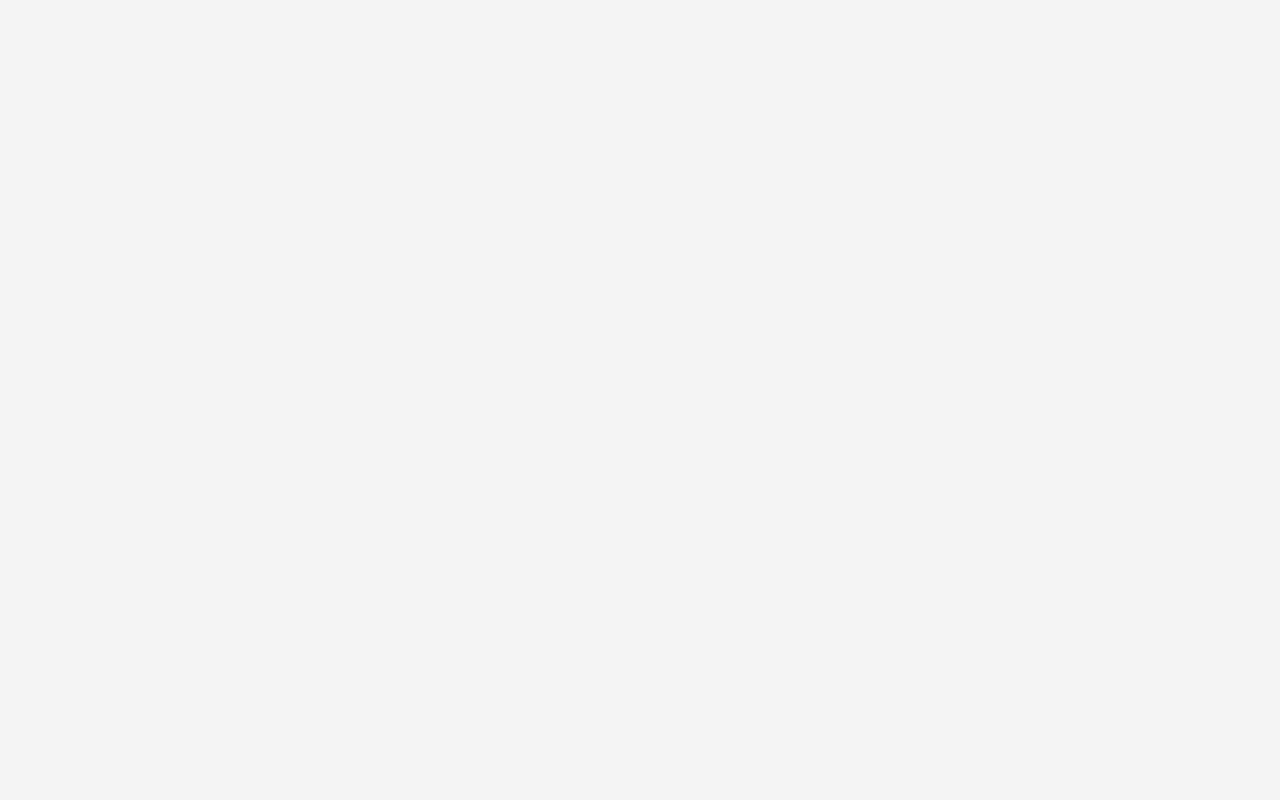
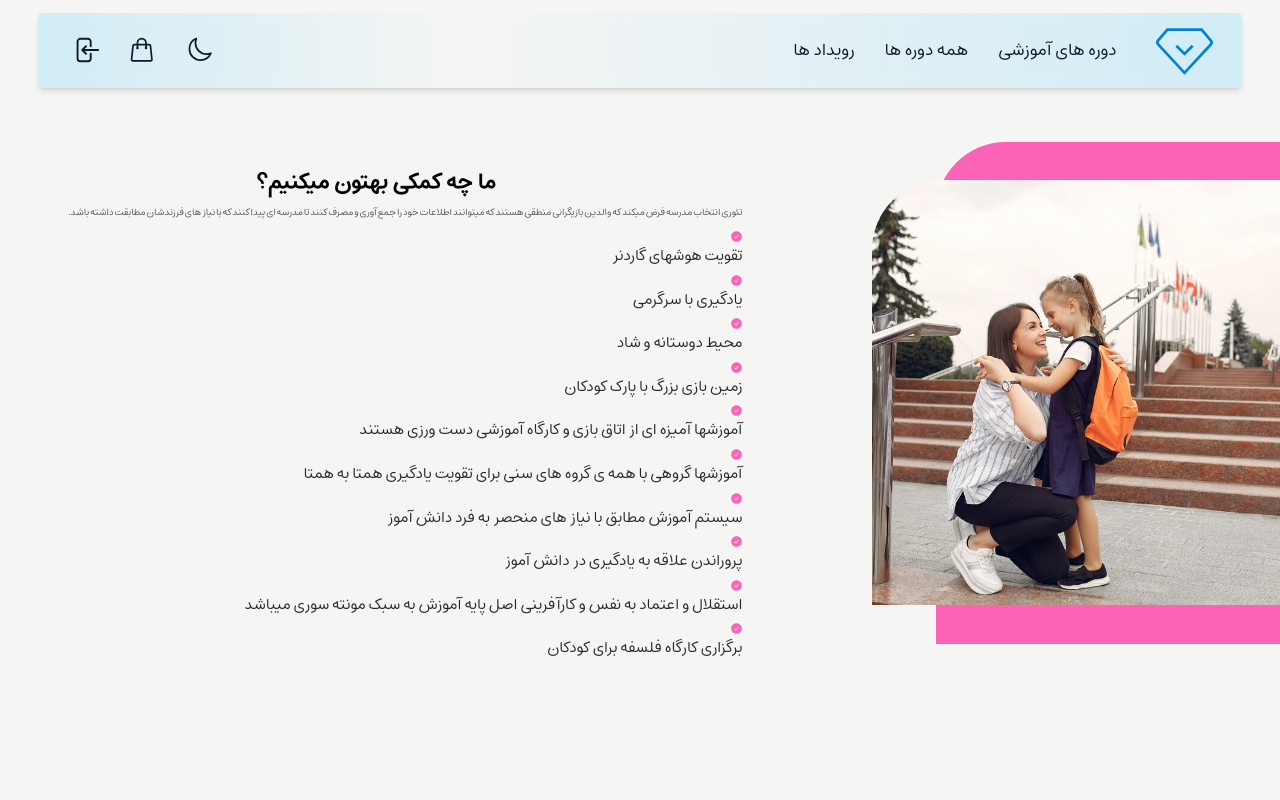
Before and after one commit to Devby-Ali/metanat-school_V1.1, a React (Vite) app: page /about-us in a window 1280 px wide. Before the commit this address had no page. Shown: the top 800 px of the page. Built offline with nearby package versions, Linux system fonts and the light colour scheme.

Commit message:
coding AboutUs Page

```diff
--- a/src/Components/Header/Header.jsx
+++ b/src/Components/Header/Header.jsx
@@ -19,12 +19,14 @@ import {
 } from "react-icons/hi2";
 import Button from "../Form/Button";
 import Swal from "sweetalert2";
+import { classesData } from "../../datas";
 
 export default function Header() {
   const [dark, setDark] = useState(false);
   const [navOpen, setNavOpen] = useState(false);
   const [openCollapse, setOpenCollapse] = useState(false);
   const [overlay, setOverlay] = useState(false);
+    const [classes, setClasses] = useState([]);
 
   const [allMenus, setAllMenus] = useState([]);
 
@@ -84,11 +86,8 @@ export default function Header() {
   const authContext = useContext(AuthContext);
 
   useEffect(() => {
-    fetch(`http://localhost:4000/v1/menus`)
-      .then((res) => res.json())
-      .then((menus) => {
-        setAllMenus(menus);
-      });
+    setClasses(classesData);
+    console.log(authContext);
   }, []);
 
   return (
@@ -160,7 +159,7 @@ export default function Header() {
               دسته بندی ها
             </span>
           </li>
-          {allMenus.map((menu) => (
+          {classes.map((menu) => (
             <li
               key={menu._id}
               className={`rounded-md hover:bg-sky-500/70 dark:hover:bg-sky-900 ${
@@ -182,7 +181,7 @@ export default function Header() {
               to="/articles/1"
               className="py-3 -mx-5 px-5 w-full rounded-md hover:bg-sky-400/80 dark:hover:bg-sky-900"
             >
-              <span className="w-full inline-block">مقالات</span>
+              <span className="w-full inline-block">رویداد ها</span>
             </Link>
           </li>
         </ul>
@@ -236,7 +235,7 @@ export default function Header() {
                   <span className="cursor-pointer">
                     دوره های آموزشی
                     <ul className="main-header__dropdown group-hover/menu:main-header__dropdown-hover text-slate-900 dark:text-white">
-                      {allMenus.map((menu) => (
+                    {classes.map((menu) => (
                         <li
                           className="main-header__dropdown-item header__item group/submenu"
                           key={menu._id}
@@ -274,7 +273,7 @@ export default function Header() {
                 </li>
                 <li className="main-header__item flex-center relative">
                   <Link to={"/articles/1"} className="flex-center">
-                    مقالات
+                    رویداد ها
                   </Link>
                 </li>
               </ul>
--- a/src/Components/Landing/Landing.jsx
+++ b/src/Components/Landing/Landing.jsx
@@ -32,7 +32,6 @@ export default function Landing({ info }) {
   const [navOpen, setNavOpen] = useState(false);
   const [openCollapse, setOpenCollapse] = useState(false);
   const [overlay, setOverlay] = useState(false);
-  const [allMenus, setAllMenus] = useState([]);
   const [classes, setClasses] = useState([]);
 
   const [formState, onInputHandler] = useForm(
@@ -99,12 +98,7 @@ export default function Landing({ info }) {
   const authContext = useContext(AuthContext);
 
   useEffect(() => {
-    fetch(`http://localhost:4000/v1/menus`)
-      .then((res) => res.json())
-      .then((menus) => {
-        setAllMenus(menus);
-      });
-      setClasses(classesData)
+    setClasses(classesData);
     console.log(authContext);
   }, []);
 
@@ -184,7 +178,7 @@ export default function Landing({ info }) {
               دسته بندی ها
             </span>
           </li>
-          {allMenus.map((menu) => (
+          {classes.map((menu) => (
             <li
               key={menu._id}
               className={`rounded-md hover:bg-sky-500/70 dark:hover:bg-sky-900 ${
@@ -206,7 +200,7 @@ export default function Landing({ info }) {
               to="/articles/1"
               className="py-3 -mx-5 px-5 w-full rounded-md hover:bg-sky-400/80 dark:hover:bg-sky-900"
             >
-              <span className="w-full inline-block">مقالات</span>
+              <span className="w-full inline-block">رویدادها</span>
             </Link>
           </li>
         </ul>
@@ -253,7 +247,7 @@ export default function Landing({ info }) {
                 </svg>
               </Link>
 
-              <ul className="hidden md:flex gap-x-12 xl:gap-x-12 text-white text-[1.7rem] xl:text-[1.8rem] font-EstedadLight">
+              <ul className="hidden md:flex gap-x-12 xl:gap-x-16 text-white text-[1.7rem] xl:text-[1.8rem] font-EstedadLight">
                 <li className="main-header__item group/menu flex-center relative">
                   <span className="cursor-pointer">
                     دوره های آموزشی
@@ -292,17 +286,22 @@ export default function Landing({ info }) {
                   </span>
                 </li>
                 <li className="main-header__item flex-center relative">
-                  <Link to={"/courses/1"}>همه دوره ها</Link>
-                </li>
-                <li className="main-header__item flex-center relative">
                   <Link to={"/articles/1"} className="flex-center">
-                    مقالات
+                    رویداد ها
                   </Link>
                 </li>
               </ul>
             </div>
 
             <div className="flex gap-x-6 items-center text-white">
+
+              <div className="hidden md:flex ml-3 xl:ml-5 text-white text-[1.7rem] font-EstedadMedium">
+                <Link
+                  to={"/about-us"}
+                >
+                  درباره ما
+                </Link>
+              </div>
               <div
                 className="hidden md:flex-center p-4 text-[2.75rem] rounded-xl toggle-theme cursor-pointer"
                 onClick={() => themeHandler()}
@@ -311,18 +310,11 @@ export default function Landing({ info }) {
                 <HiOutlineMoon className="inline-block dark:hidden " />
               </div>
 
-              <Link
-                to="#"
-                className="flex-center p-4 text-[2.75rem] rounded-xl"
-              >
-                <HiOutlineShoppingBag />
-              </Link>
-
               {authContext.userInfos.name ? (
                 <>
                   <Link
                     to="#"
-                    className={`relative hidden md:flex-center items-center justify-center p-4 rounded-xl transition-all duration-200 ${
+                    className={`relative flex-center items-center justify-center p-4 rounded-xl transition-all duration-200 ${
                       openCollapse && "z-40 bg-white/10 dark:bg-white/5"
                     }`}
                     onClick={toggleOpen}
--- a/src/index.css
+++ b/src/index.css
@@ -103,7 +103,7 @@
 @utility header__dropdown {
   opacity: 0;
   visibility: hidden;
-  @apply absolute top-0 right-[23.5rem] h-[27.9rem] overflow-y-auto w-96 bg-linear-to-t from-transparent via-sky-400/25 via-50% to-transparent backdrop-blur-[7px] text-white transition-all  rounded-4xl rounded-br-none py-4 px-3 border-t-5 border-l-5 border-sky-600 delay-150 *:hover:text-purple-500 *:dark:hover:text-purple-400;
+  @apply absolute top-0 right-[23.5rem] min-h-full overflow-y-auto w-96 bg-linear-to-t from-transparent via-sky-400/25 via-50% to-transparent backdrop-blur-[7px] text-white transition-all rounded-4xl rounded-br-none py-4 px-3 border-t-5 border-l-5 border-sky-600 delay-150 *:hover:text-purple-500 *:dark:hover:text-purple-400;
 }
 
 @utility main-header__dropdown-item {
--- /dev/null
+++ b/src/pages/AboutUs/AboutUs.jsx
@@ -0,0 +1,115 @@
+import React from "react";
+import Footer from "../../components/footer/Footer";
+import { HiCheckCircle } from "react-icons/hi2";
+import Header from "../../Components/Header/Header";
+
+function AboutUs() {
+  return (
+    <>
+      <Header />
+      <div className="container mb-10 mt-20 md:mt-50">
+        <h3 className="font-EstedadBold text-2xl md:text-3xl xs:mt-8 lg:hidden text-slate-800 dark:text-white mb-5">
+          ما چه کمکی بهتون میکنیم؟
+        </h3>
+        <div className="flex flex-col lg:flex-row">
+          <div className="relative flex-center my-16 lg:w-full -mr-86">
+            <div className="absolute w-3/4 md:w-2/3 lg:w-3/4 h-[117%] lg:h-[115%] xl:h-[110%] bg-pink-400 z-0 right-0 rounded-tl-[70px]"></div>
+            <img
+              src="images/aboutUs.jpg"
+              alt="aboutImg"
+              className="rounded-tl-[70px] max-h-170 2xl:max-h-full z-10"
+            />
+          </div>
+
+          <div className="space-y-4 xl:mt-10 lg:w-full mr-4">
+            <h3 className="font-EstedadBold text-2xl xs:mt-8 md:text-3xl xl:text-4xl md:text-center">
+              ما چه کمکی بهتون میکنیم؟
+            </h3>
+            <p className="text-md lg:text-sm xl:text-base text-zinc-600">
+              تئوری انتخاب مدرسه فرض میکند که والدین بازیگرانی منطقی هستند که
+              میتوانند اطلاعات خود را جمع آوری و مصرف کنند تا مدرسه ای پیدا کنند
+              که با نیاز های فرزندشان مطابقت داشته باشد.
+            </p>
+            <ul className="space-y-3 text-zinc-800 xs:space-y-2 child:lg:text-sm child:xl:text-base">
+              <li>
+                <HiCheckCircle
+                  fontSize="small"
+                  className="text-pink-400 ml-1"
+                />
+                تقویت هوشهای گاردنر
+              </li>
+              <li>
+                <HiCheckCircle
+                  fontSize="small"
+                  className="text-pink-400 ml-1"
+                />
+                یادگیری با سرگرمی
+              </li>
+              <li>
+                <HiCheckCircle
+                  fontSize="small"
+                  className="text-pink-400 ml-1"
+                />
+                محیط دوستانه و شاد
+              </li>
+              <li>
+                <HiCheckCircle
+                  fontSize="small"
+                  className="text-pink-400 ml-1"
+                />
+                زمین بازی بزرگ با پارک کودکان
+              </li>
+              <li>
+                <HiCheckCircle
+                  fontSize="small"
+                  className="text-pink-400 ml-1"
+                />
+                آموزشها آمیزه ای از اتاق بازی و کارگاه آموزشی دست ورزی هستند
+              </li>
+              <li>
+                <HiCheckCircle
+                  fontSize="small"
+                  className="text-pink-400 ml-1"
+                />
+                آموزشها گروهی با همه ی گروه های سنی برای تقویت یادگیری همتا به
+                همتا
+              </li>
+              <li>
+                <HiCheckCircle
+                  fontSize="small"
+                  className="text-pink-400 ml-1"
+                />
+                سیستم آموزش مطابق با نیاز های منحصر به فرد دانش آموز
+              </li>
+              <li>
+                <HiCheckCircle
+                  fontSize="small"
+                  className="text-pink-400 ml-1"
+                />
+                پروراندن علاقه به یادگیری در دانش آموز
+              </li>
+              <li>
+                <HiCheckCircle
+                  fontSize="small"
+                  className="text-pink-400 ml-1"
+                />
+                استقلال و اعتماد به نفس و کارآفرینی اصل پایه آموزش به سبک مونته
+                سوری میباشد
+              </li>
+              <li>
+                <HiCheckCircle
+                  fontSize="small"
+                  className="text-pink-400 ml-1"
+                />
+                برگزاری کارگاه فلسفه برای کودکان
+              </li>
+            </ul>
+          </div>
+        </div>
+      </div>
+      <Footer />
+    </>
+  );
+}
+
+export default AboutUs;
--- a/src/routes.jsx
+++ b/src/routes.jsx
@@ -3,6 +3,7 @@ import CourseInfo from "./pages/CourseInfo/CourseInfo";
 import Category from "./pages/Category/Category";
 import ArticleInfo from "./pages/ArticleInfo/ArticleInfo";
 import Courses from "./pages/Courses/Courses";
+import AboutUs from "./pages/AboutUs/AboutUs"
 import Articles from "./pages/Articles/Articles";
 import Login from "./pages/Login/Login";
 import Register from "./pages/Register/Register";
@@ -42,6 +43,7 @@ const routes = [
   { path: "/category-info/:categoryName/:page", element: <Category /> },
   { path: "/article-info/:articleName", element: <ArticleInfo /> },
   { path: "/courses/:page", element: <Courses /> },
+  { path: "/about-us", element: <AboutUs /> },
   { path: "/articles/:page", element: <Articles /> },
   { path: "/login", element: <Login /> },
   { path: "/register", element: <Register /> },
```
Also changed, not shown: src/datas.jsx (+13 -4 lines), public/images/aboutUs.jpg (added).
